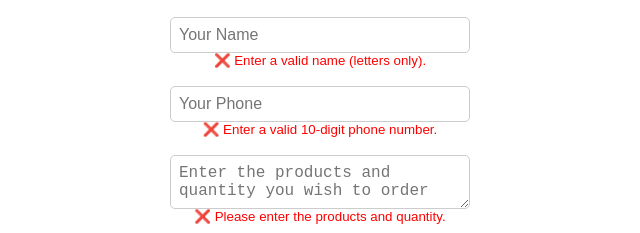
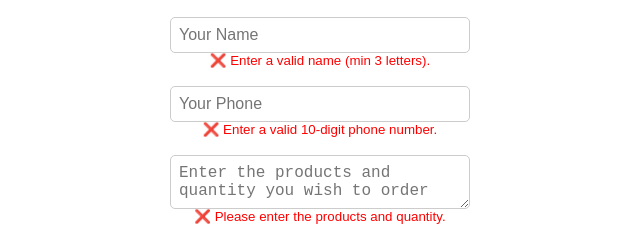
Before and after one commit to Sinchana-22/slv-traders, a plain HTML site: page index.html in a window 1280 px wide. Both pictures are taken after a click on the button "Place Order". Shown: the part 1057-1290 px from the top of the page, 320-960 px from the left. Drawn offline with Linux system fonts and the light colour scheme.

Commit message:
index.html

```diff
--- a/index.html
+++ b/index.html
@@ -197,8 +197,7 @@ nav {
 
     <script>
 
-
-function autoExpand(element) {
+        function autoExpand(element) {
     element.style.height = "auto";
     element.style.height = (element.scrollHeight) + "px";
 }
@@ -215,42 +214,48 @@ function sendWhatsApp() {
 
     let isValid = true;
 
-    if (!/^[a-zA-Z\s]+$/.test(name)) {
-        document.getElementById("name-error").innerText = "❌ Enter a valid name (letters only).";
+    // ✅ Name Validation (No only spaces, only alphabets)
+    if (!/^[a-zA-Z\s]+$/.test(name) || name.length < 3) {
+        document.getElementById("name-error").innerText = "❌ Enter a valid name (min 3 letters).";
         isValid = false;
     }
 
+    // ✅ Phone Number Validation (Must be 10 digits & contain only numbers)
     if (!/^\d{10}$/.test(phone)) {
         document.getElementById("phone-error").innerText = "❌ Enter a valid 10-digit phone number.";
         isValid = false;
     }
 
-    if (message === "") {
+    // ✅ Message Validation (No empty order message)
+    if (message.length < 5) {
         document.getElementById("message-error").innerText = "❌ Please enter the products and quantity.";
         isValid = false;
     }
 
-    if (!isValid) return; // Stop if any validation fails
+    if (!isValid) return; // Stop if validation fails
 
     var confirmOrder = confirm("Are you sure you want to place this order?");
     if (!confirmOrder) return;
 
-    var whatsappMessage = `🚜 *New Order from SRI LAKSHMI VENKATESHWARA TRADERS* 🚜\n`
+    var whatsappMessage = `🚜 *New Order Recieved* 🚜\n`
                          + `👤 *Name:* ${name}\n`
                          + `📞 *Phone:* ${phone}\n\n`
-                         + `🛒 *Order Details:*\n${message}\n\n`
-
+                         + `🛒 *Order Details:*\n${message}\n\n`;
 
     window.open(`https://wa.me/919980101203?text=${encodeURIComponent(whatsappMessage)}`, "_blank");
 
-    // Show success message
+    // ✅ Show success message
     document.getElementById("order-success").style.display = "block";
 
-    // Clear the form
+    // ✅ Clear the form
     document.getElementById("name").value = "";
     document.getElementById("phone").value = "";
     document.getElementById("message").value = "";
+
+    // ✅ Reset message field height
+    document.getElementById("message").style.height = "auto";
 }
+
 </script>
 
 
```
